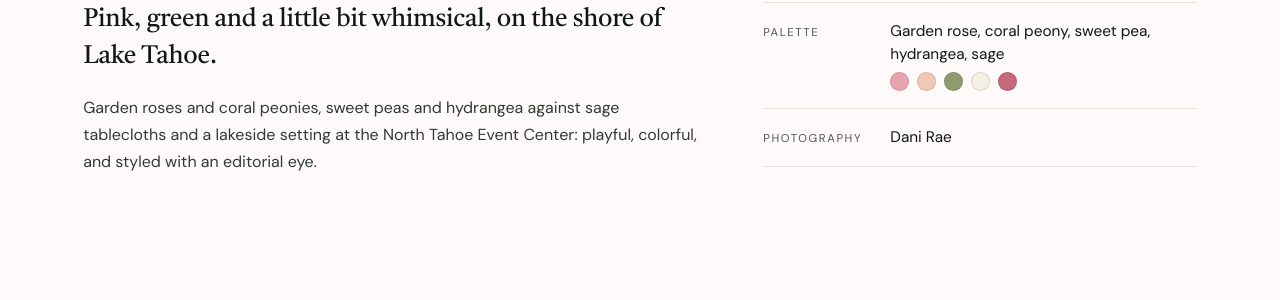
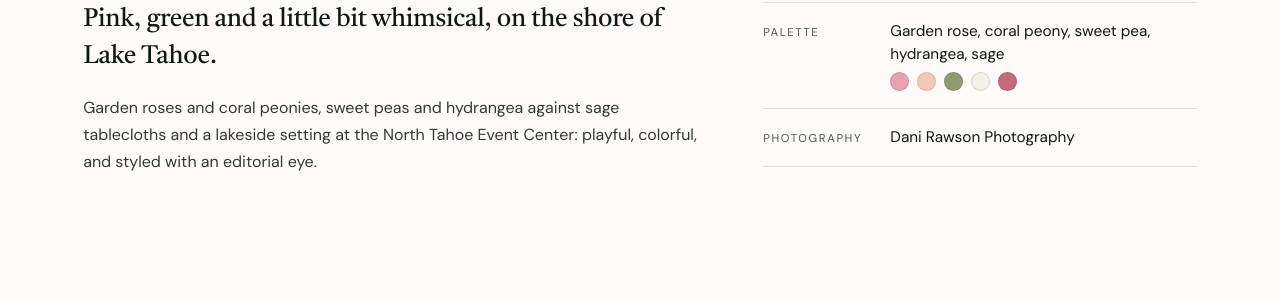
Before and after one commit to jshplhm/goldenflowers, a Jekyll site: the page built from portfolio/tori-tucker/index.md, in a window 1280 px wide and 900 px high, scrolled down 930 px, cut to the strip 133-437 px from the top of the window. Shown: the top 300 px of the strip. Built offline with Jekyll 4.4.1, drawn with Linux system fonts in a browser that asks for light colours.

Commit message:
Update site copy in _data/credits.yml via inline editor

```diff
--- a/_data/credits.yml
+++ b/_data/credits.yml
@@ -54,7 +54,7 @@ katie-james:
   officiant: { name: "", url: "" }
 
 tori-tucker:
-  photography: { name: "Dani Rae", url: "" }
+  photography: { name: "Dani Rawson Photography", url: "" }
   planning: { name: "", url: "" }
   venue: { name: "North Tahoe Event Center", url: "/venues/north-tahoe-event-center" }
   catering: { name: "", url: "" }
```
